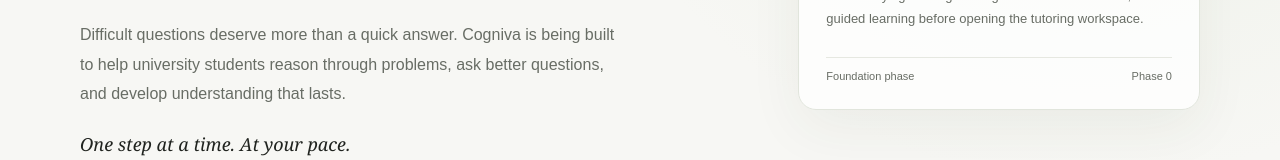
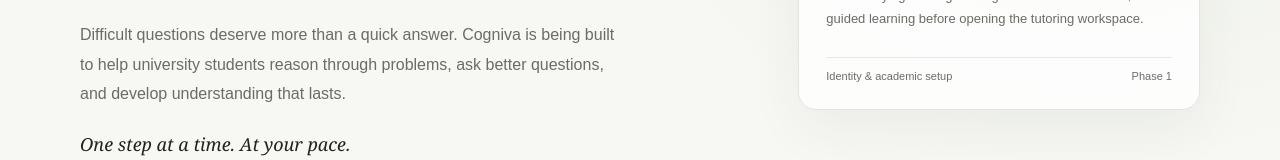
Before and after one commit to Olalekanthetech1/cogniva-ai, a Next.js app in the folder apps/web/: page / in a window 1280 px wide. Shown: the part 492-652 px from the top of the page. Built offline with nearby package versions, Linux system fonts and the light colour scheme.

Commit message:
docs(ui): update Cogniva development milestone

```diff
--- a/apps/web/app/page.tsx
+++ b/apps/web/app/page.tsx
@@ -91,8 +91,8 @@ export default function HomePage() {
 
           <div className="card-divider" aria-hidden="true" />
           <div className="card-foot">
-            <span>Foundation phase</span>
-            <span>Phase 0</span>
+            <span>Identity & academic setup</span>
+            <span>Phase 1</span>
           </div>
         </aside>
       </section>
```
